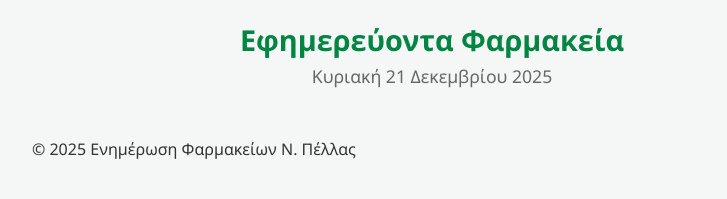
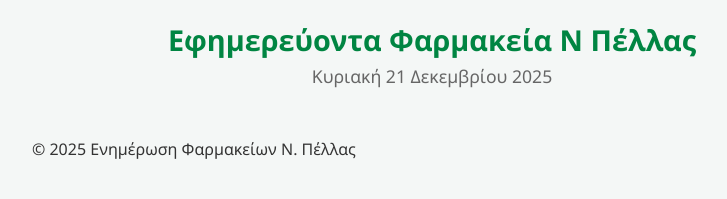
Before and after one commit to pzaro/FSPellas, a plain HTML site: page index.html in a window 1280 px wide. Shown: the whole page, without its empty margins (208-935 px from the left). Drawn offline with Linux system fonts and the light colour scheme; no server answers.

Commit message:
Update index.html

```diff
--- a/index.html
+++ b/index.html
@@ -17,7 +17,7 @@
 
     <div class="app-container">
         <header>
-            <h1>Εφημερεύοντα Φαρμακεία</h1>
+            <h1> Εφημερεύοντα Φαρμακεία Ν Πέλλας </h1>
             <div id="current-date" class="date-display">Φόρτωση ημερομηνίας...</div>
         </header>
 
```
